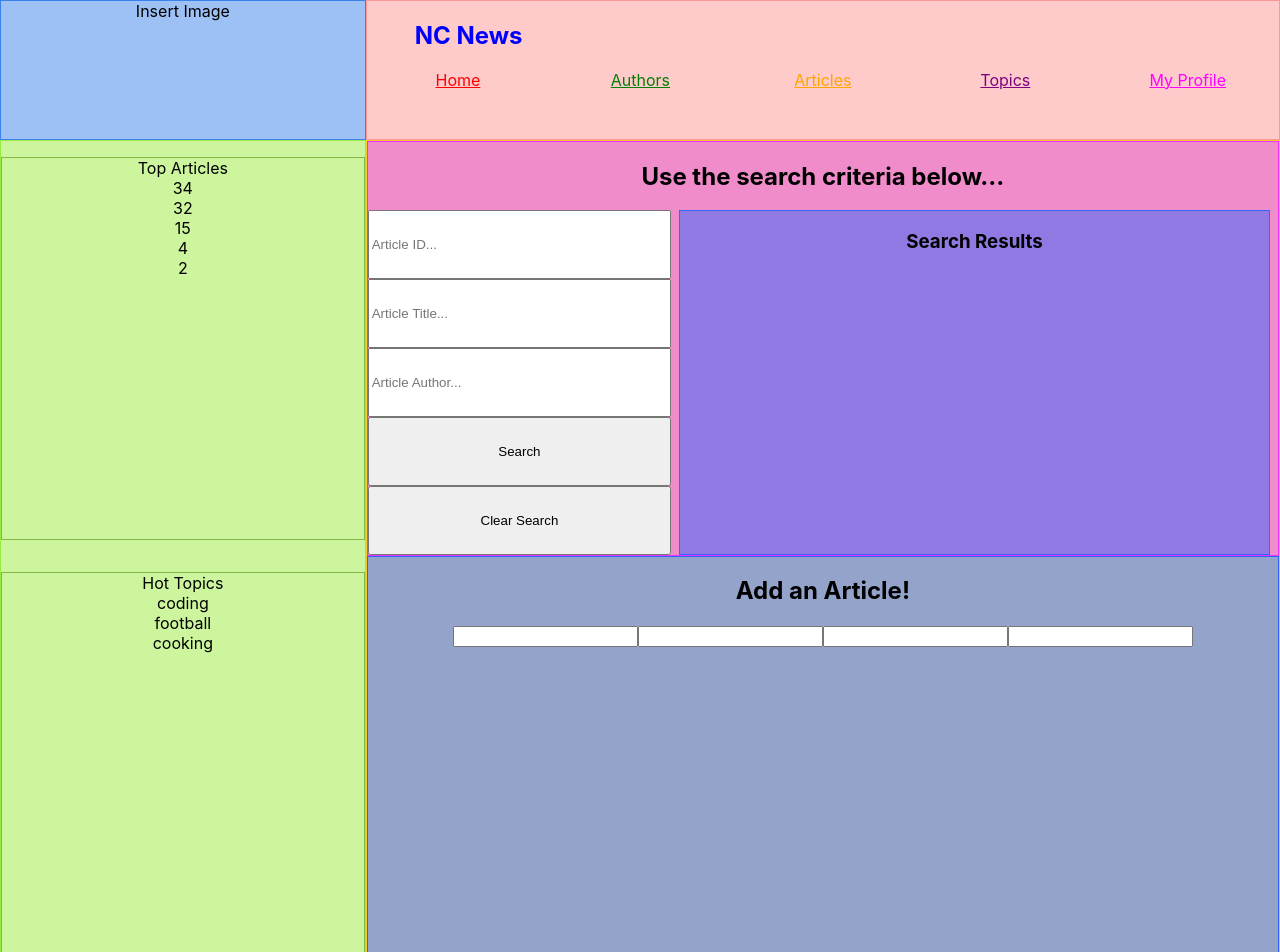
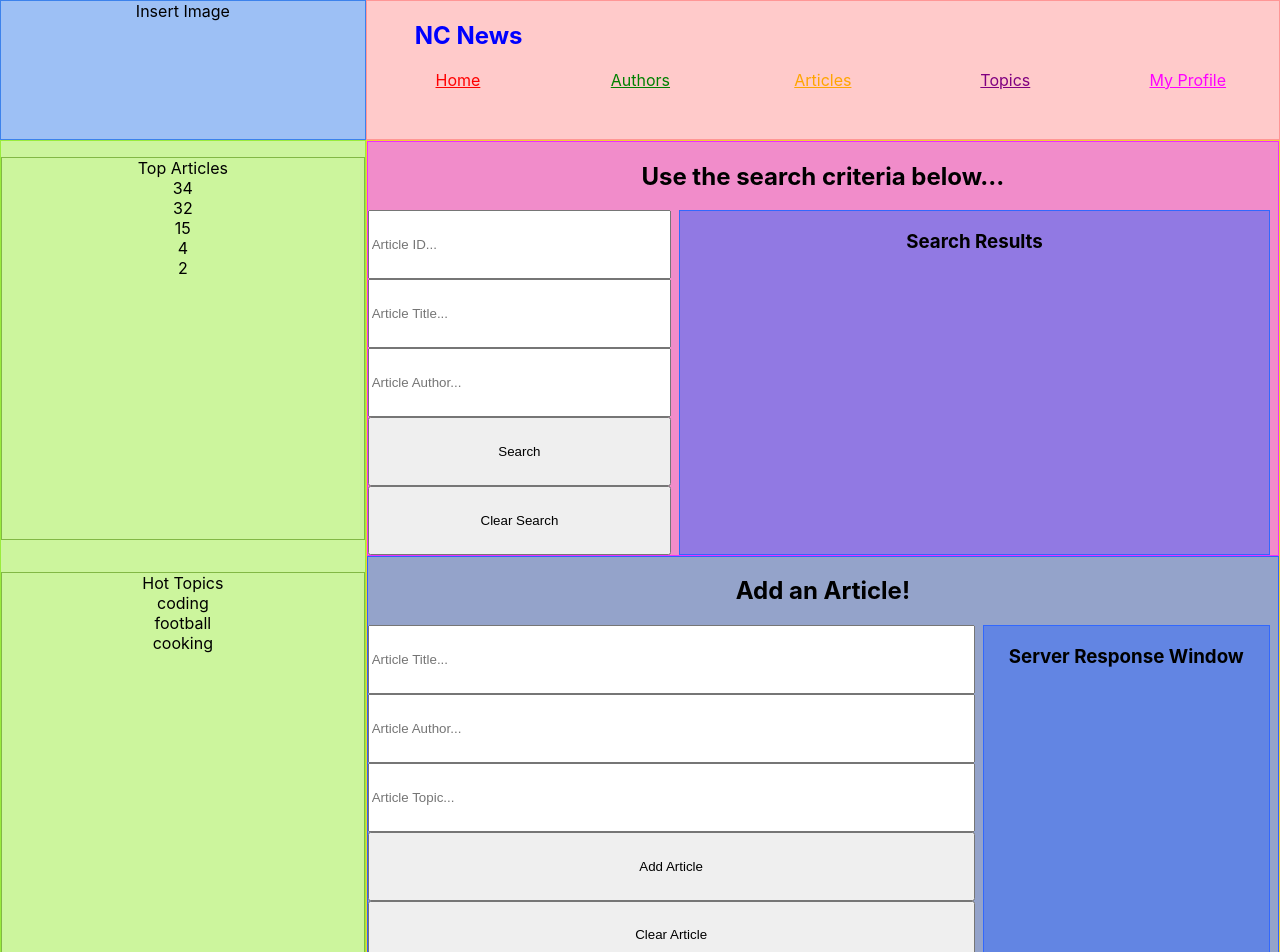
Before and after one commit to THarrison-Arup/nc-news, a React (Create React App) app: page /articles in a window 1280 px wide. Shown: the top 952 px of the page. Built offline with nearby package versions, Linux system fonts and the light colour scheme; the HTML template or start-up script is replaced by a standard one.

Commit message:
added article adding functionality

```diff
--- a/src/App.js
+++ b/src/App.js
@@ -15,9 +15,12 @@ import { updateExpression } from "@babel/types";
 
 class App extends Component {
   state = {
-    id: "",
-    title: "",
-    author: "",
+    searchid: "",
+    searchtitle: "",
+    searchauthor: "",
+    addtitle: "",
+    addauthor: "",
+    addtopic: "",
     articles: [
       {
         article_id: 34,
@@ -57,7 +60,7 @@ class App extends Component {
   };
 
   render() {
-    const { articles, topics, id, author, title } = this.state;
+    const { articles, topics, searchid, searchauthor, searchtitle, addauthor, addtitle, addtopic } = this.state;
     return (
       <div className="App">
         <Header />
@@ -71,8 +74,12 @@ class App extends Component {
             articles={articles}
             handleArticleSearchSubmit={this.handleArticleSearchSubmit}
             handleArticleSearchInput={this.handleArticleSearchInput}
-            handleArticleClearSubmit={this.handleArticleClearSubmit}
-            searchCriteria={{id, author, title }}
+            handleArticleSearchClear={this.handleArticleSearchClear}
+            handleArticleAddSubmit={this.handleArticleAddSubmit}
+            handleArticleAddClear={this.handleArticleAddClear}
+            handleArticleAddInput={this.handleArticleAddInput}
+            searchCriteria={{searchid, searchauthor, searchtitle }}
+            addCriteria={{addauthor, addtitle, addtopic}}
           />
           <Authors path="/authors" />
           <Topics path="/topics" topics={topics} />
@@ -94,45 +101,45 @@ class App extends Component {
 
   handleArticleSearchSubmit = event => {
     event.preventDefault();
-    console.log(event, "<--submit event");
-
-    // this.setState(state => {...this.setState});
+    console.log(event, "<--search submit event");
   };
 
   handleArticleSearchInput = event => {
-    console.log(this.state.articleSearch, "<--current articleSearch");
-    // assign articleSearch to new variable
-    const search = this.state.articleSearch;
-
-    // capture the name and value off the event.target
-    console.log(search, "<--old search");
     const { name, value } = event.target;
-
-    console.log(
-      name,
-      "<--search key",
-      value,
-      "<--search value"
-    );
-
-    // set state to updated search object
     this.setState({
       [name]: value
     });
   };
 
-  handleArticleClearSubmit = event => {
+  handleArticleSearchClear = event => {
     event.preventDefault();
-    console.log(event, "<--clear event");
-    const articleSearch = this.state.articleSearch;
-    const { id, author, title } = this.state;
-
     this.setState({
-        id: "",
-        author: "",
-        title: ""
+        searchid: "",
+        searchauthor: "",
+        searchtitle: ""
     });
   };
+
+  handleArticleAddSubmit = event => {
+    event.preventDefault();
+    console.log(event, "<--search submit event");
+  }
+
+  handleArticleAddInput = event => {
+    const { name, value } = event.target;
+    this.setState({
+      [name]: value
+    });
+  }
+
+  handleArticleAddClear = event => {
+    event.preventDefault();
+    this.setState({
+        addtitle: "",
+        addauthor: "",
+        addtopic: ""
+    });
+  }
 }
 
 export default App;
--- a/src/Components/Articles.jsx
+++ b/src/Components/Articles.jsx
@@ -1,35 +1,36 @@
 import React from "react";
 import "./css/Main.css";
 
-const Articles = ({ articles, handleArticleSearchSubmit, handleArticleSearchInput, handleArticleClearSubmit, searchCriteria }) => {
+const Articles = ({ articles, handleArticleSearchSubmit, handleArticleSearchInput, handleArticleSearchClear, searchCriteria, handleArticleAddSubmit, handleArticleAddClear, handleArticleAddInput, addCriteria }) => {
   const articleList = articles;
   console.log(articleList);
-  const {id, author, title} = searchCriteria;
+  const {searchid, searchauthor, searchtitle} = searchCriteria;
+  const {addtitle, addauthor, addtopic} = addCriteria;
   return (
     <main className="Main-Articles">
       <form className="Articles-Search-Form">
         <h2>Use the search criteria below...</h2>
         <input
           id="Articles-Search-ID"
-          name="id"
+          name="searchid"
           type="text"
-          value={id}
+          value={searchid}
           placeholder="Article ID..."
           onChange={event => handleArticleSearchInput(event)}
         />
         <input
           id="Articles-Search-Title"
-          name="title"
+          name="searchtitle"
           type="text"
-          value={title}
+          value={searchtitle}
           placeholder="Article Title..."
           onChange={event => handleArticleSearchInput(event)}
         />
         <input
           id="Articles-Search-Author"
-          name="author"
+          name="searchauthor"
           type="text"
-          value={author}
+          value={searchauthor}
           placeholder="Article Author..."
           onChange={event => handleArticleSearchInput(event)}
         />
@@ -43,7 +44,7 @@ const Articles = ({ articles, handleArticleSearchSubmit, handleArticleSearchInpu
         <button
           id="Articles-Search-Clear"
           type="submit"
-          onClick={event => handleArticleClearSubmit(event)}
+          onClick={event => handleArticleSearchClear(event)}
         >
           Clear Search
         </button>
@@ -53,10 +54,47 @@ const Articles = ({ articles, handleArticleSearchSubmit, handleArticleSearchInpu
       </form>
       <form className="Articles-Add-Form">
         <h2>Add an Article!</h2>
-        <input id="Articles-Add-Title" type="text"/>
-        <input id="Articles-Add-Author" type="text"/>
-        <input id="Articles-Add-Topic" type="text"/>
-        <input id="Articles-Add-Author" type="text"/>
+        <input
+         id="Articles-Add-Title"
+         type="text"
+         name="addtitle"
+         value={addtitle}
+         placeholder="Article Title..."
+         onChange={event => handleArticleAddInput(event)}
+        />
+        <input
+          id="Articles-Add-Author"
+          type="text"
+          name="addauthor"
+          value={addauthor}
+          placeholder="Article Author..."
+          onChange={event => handleArticleAddInput(event)}
+        />
+        <input
+          id="Articles-Add-Topic"
+          type="text"
+          name="addtopic"
+          value={addtopic}
+          placeholder="Article Topic..."
+          onChange={event => handleArticleAddInput(event)}
+        />
+        <button
+          id="Articles-Add-Submit"
+          type="submit"
+          onClick={event => handleArticleAddSubmit(event)}
+        >
+          Add Article
+        </button>
+        <button
+          id="Articles-Add-Clear"
+          type="submit"
+          onClick={event => handleArticleAddClear(event)}
+        >
+          Clear Article
+        </button>
+        <ul className="Articles-Add-Results">
+          <h3>Server Response Window</h3>
+        </ul>
       </form>
     </main>
   );
--- a/src/Components/css/Main.css
+++ b/src/Components/css/Main.css
@@ -66,4 +66,43 @@ h2 {
   background: rgb(50, 97, 253, 0.5);
   grid-column: 1/3;
   grid-row: 2/3;
+  display: grid;
+  grid-template-rows: 1fr 1fr 1fr 1fr 1fr 1fr;
+  grid-template-columns: 2fr 1fr;
 }
+
+#Articles-Add-Title {
+  grid-row: 2 / 3;
+  grid-column: 1 / 2;
+}
+
+#Articles-Add-Author {
+  grid-row: 3 / 4;
+  grid-column: 1 / 2;
+}
+
+#Articles-Add-Topic {
+  grid-row: 4 / 5;
+  grid-column: 1 / 2;
+}
+
+#Articles-Add-Submit {
+  grid-row: 5 / 6;
+  grid-column: 1 / 2;
+}
+
+#Articles-Add-Clear {
+  grid-row: 6 / 7;
+  grid-column: 1 / 2;
+}
+
+.Articles-Add-Results {
+  border: 1px solid rgb(50, 104, 253, 1.0);
+  background: rgb(50, 104, 253, 0.5);
+  margin: 0;
+  margin-left: 0.5em;
+  margin-right: 0.5em;
+  padding: 0;
+  grid-row: 2 / 7;
+  grid-column: 2 / 3;
+}
```
